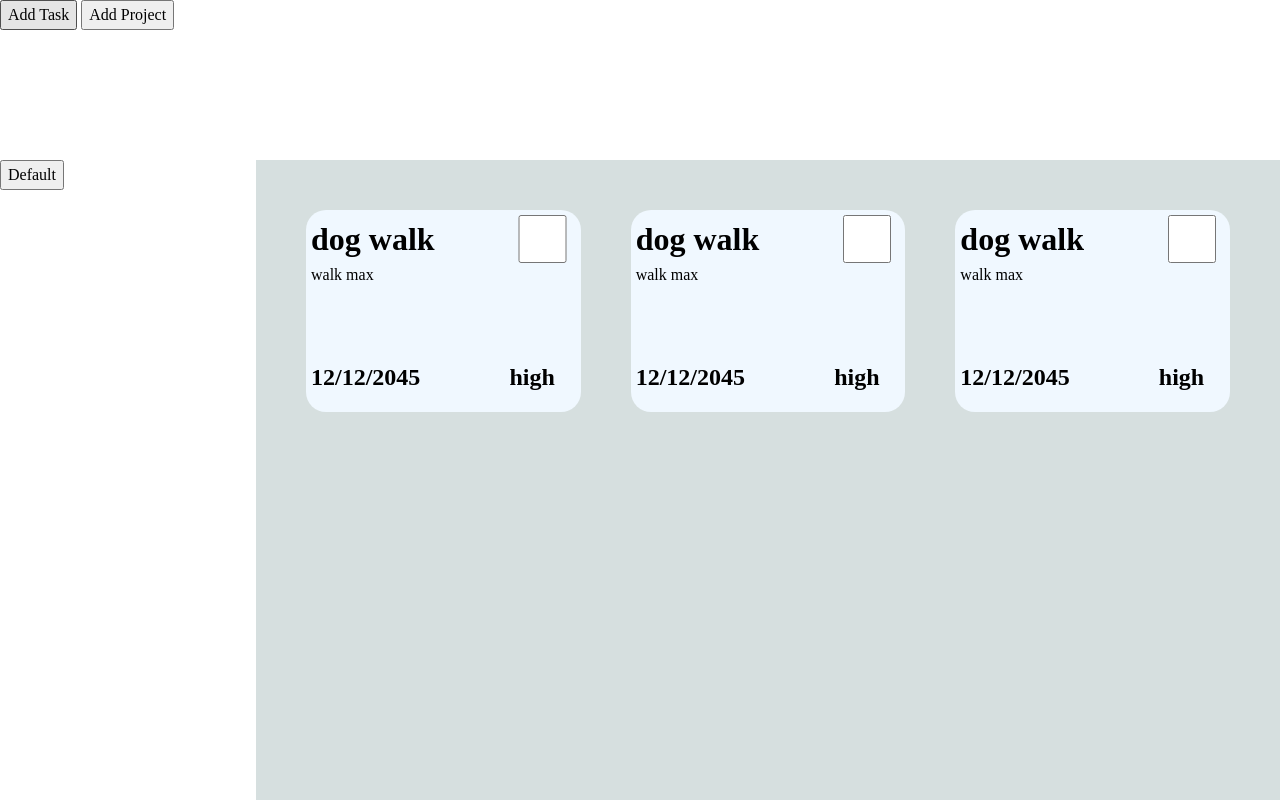
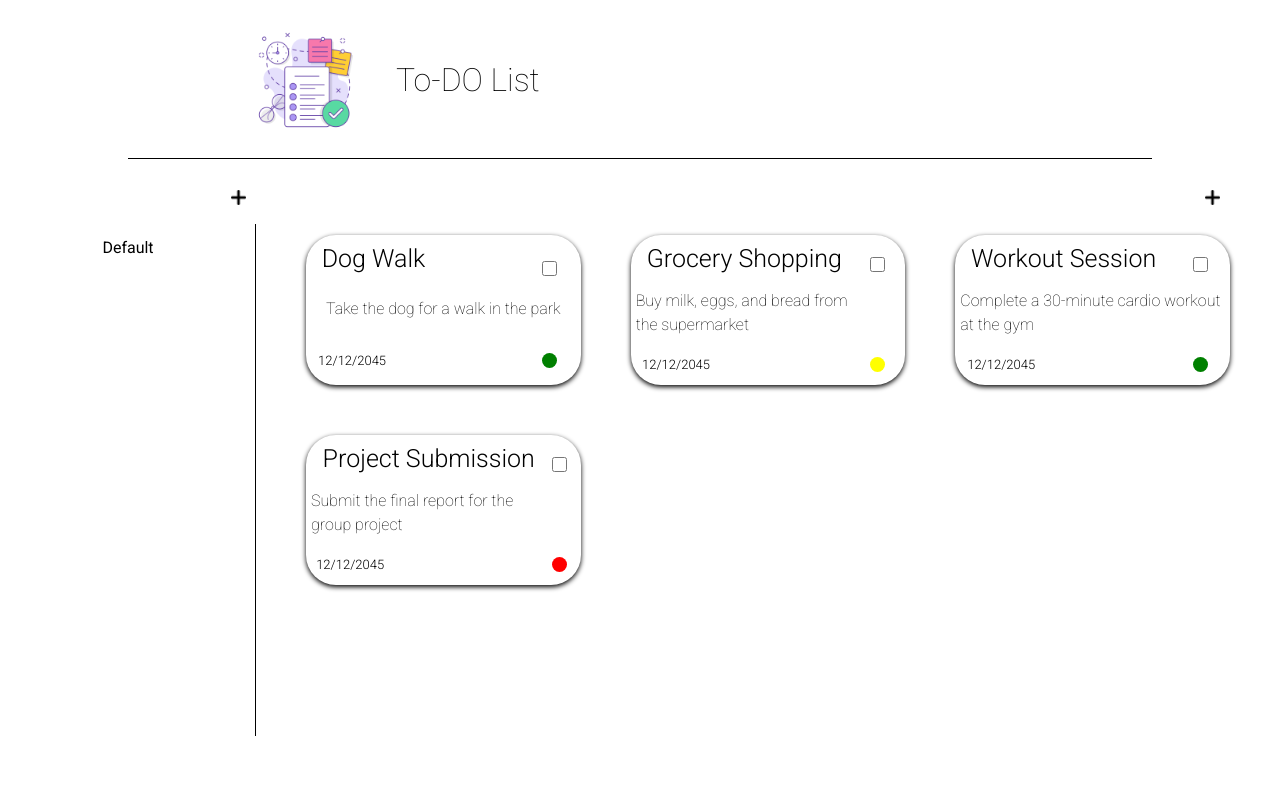
Before and after one commit to ahmedelmhnd/op-todo-list, a website built with webpack: page src/template.html in a window 1280 px wide. Built offline with nearby package versions, Linux system fonts and the light colour scheme.

Commit message:
finished all css styling, and added image icons

```diff
--- a/src/buttons.js
+++ b/src/buttons.js
@@ -67,8 +67,6 @@ function saveTaskButton(project, projectList)
             projectList[selectedOption.id].addTask(task1);
         }
 
-
-
         fillProject(project.tasks);
 
         taskDialog.close();
--- a/src/dom.js
+++ b/src/dom.js
@@ -20,9 +20,9 @@ function renderCard(task)
     dueDate.textContent = task.dueDate;
     dueDate.classList = "card-dueDate";
 
-    const priority = document.createElement("h2");
-    priority.textContent = task.priority;
-    priority.classList = "card-priority";
+    const priority = document.createElement("div");
+    setupPriority(priority, task.priority);
+
 
     const check = document.createElement("input");
     check.type = "checkbox";
@@ -43,6 +43,24 @@ function renderCard(task)
     {
         task.check = !task.check;
     });
+}
+
+function setupPriority(circle, priority)
+{
+    console.log(priority);
+    switch (priority) {
+        case "High":
+            circle.classList = "card-priority circle red";
+            break;
+        case "Medium":
+            circle.classList = "card-priority circle yellow";
+            break;
+        case "Low":
+            circle.classList = "card-priority circle green";
+            break;
+        default:
+            break;
+    }
 }
 
 function refresh()
@@ -78,6 +96,7 @@ function renderProjects(projectList)
     {
         const project = document.createElement("li");
         const button = document.createElement("button");
+        button.classList = "sidebar-button";
         button.textContent = e.title;
 
 
--- a/src/index.js
+++ b/src/index.js
@@ -15,26 +15,22 @@ closeProjectButton();
 saveProjectButton(list);
 
 let defaultProject = new project([], "Default", "na");
-let project2 = new project();
+
 addProject(list, defaultProject);
 
 saveTaskButton(defaultProject, list);
 
 
-let task1 = new task("dog walk","walk max","12/12/2045","high");
-let task2 = new task("ptoateo","patata","12/12/2045","high");
+let task1 = new task("Dog Walk", "Take the dog for a walk in the park", "12/12/2045", "Low");
+let task2 = new task("Grocery Shopping", "Buy milk, eggs, and bread from the supermarket", "12/12/2045", "Medium");
+let task3 = new task("Workout Session", "Complete a 30-minute cardio workout at the gym", "12/12/2045", "Low");
+let task4 = new task("Project Submission", "Submit the final report for the group project", "12/12/2045", "High");
 
-list[0].addTask(task1);
+
+
 defaultProject.addTask(task1);
-defaultProject.addTask(task1);
-
-project2.addTask(task2);
-project2.addTask(task2);
-project2.addTask(task2);
+defaultProject.addTask(task2);
+defaultProject.addTask(task3);
+defaultProject.addTask(task4);
 
 fillProject(defaultProject.tasks);
-
-const p1 = document.getElementById("1");
-const p2 = document.getElementById("2");
-
-console.log(task1.title + task1.desc + task1.dueDate + task1.priority);
--- a/src/styles.css
+++ b/src/styles.css
@@ -6,6 +6,7 @@
   /* 2. Remove default margin */
   * {
     margin: 0;
+    font-family: "Roboto", serif;
   }
 
   body {
@@ -61,22 +62,30 @@ body
 
 .container
 {
+    display: flex;
+    flex-direction: column;
     grid-row: 2;
     grid-column: 2;
-    background-color: rgb(214, 223, 223);
+    background-color: white;
     padding: 50px;
+    padding-top: 20px;
+    gap: 20px;
+
 }
 
 .card-container
 {
     display: grid;
-    grid-template-columns: 1fr 1fr 1fr;
+
     gap: 50px;
+
+    grid-template-columns: repeat(auto-fill, minmax(200px, 1fr));
+    align-items: start;
 }
 
 .card
 {
-    background-color: aliceblue;
+    background-color: white;
     border-radius: 20px;
     padding: 5px;
 
@@ -84,7 +93,68 @@ body
 
 .sidebar
 {
+    display: flex;
+    flex-direction: column;
+    position: relative;
     grid-row: 2;
+    background-color: white;
+    align-items: center;
+    padding-top: 20px;
+    gap: 20px;
+
+}
+
+.sidebar::after {
+    content: '';
+    position: absolute;
+    right: 0px;
+    top: 10%; /* Adjust this to control where the border starts */
+    bottom: 10%; /* Adjust this to control where the border ends */
+    width: 1px; /* The thickness of the border */
+    background-color: black; /* The color of the border */
+  }
+
+.sidebar-button
+{
+    background-color: white;
+    border: 0;
+}
+
+.sidebar-button:hover
+{
+    border-bottom: solid 1px;
+    transform: scale(1.2)
+}
+
+.projects-list
+{
+    display: flex;
+    flex-direction: column;
+    align-items: center;
+    gap: 10px;
+}
+
+.headbar
+{
+    padding-left: 20%;
+    display: flex;
+    justify-content: flex-start;
+    gap: 40px;
+    align-items: center;
+    position: relative;
+    background-color: white;
+    grid-column: 1 / 3;
+}
+
+.headbar::after
+{
+  content: '';
+  position: absolute;
+  left: 10%; /* Align the border with the left edge */
+  bottom: 1px; /* Move the border below the element */
+  width: 80%; /* The border will span the full width of the element */
+  height: 1px; /* Thickness of the border */
+  background-color: black; /* Border color */
 }
 
 nav ul
@@ -105,24 +175,36 @@ dialog
 .card
 {
     display: grid;
-    grid-template: 1fr 2fr 1fr / 1fr 1fr 1fr 1fr;
+    grid-template: 1fr minmax(1fr, 400px) 1fr / 1fr 1fr 1fr 1fr;
+    border-radius: 30px;
+    box-shadow: 0px 2px 5px;
+    min-height: 150px;
 }
 
 .card-title
 {
-    grid-column: 1 / 3;
+    grid-column: 1 / 4;
+    font-size: 25px;
+    font-weight: 300;
+    padding-left: 5%;
 }
 
 .card-desc
 {
     grid-column: 1 / 5;
     grid-row: 2 / 3;
+    font-weight: 100;
+    justify-self: center;
 }
 
 .card-dueDate
 {
+    align-self: center;
+    padding-left: 5%;
     grid-column: 1 / 3;
     grid-row: 3;
+    font-size: 13px;
+    font-weight: 300;
 }
 
 .card-priority
@@ -134,4 +216,67 @@ dialog
 .card-check
 {
     grid-column: 4;
+    width:15px;
+    justify-self: center;
 }
+
+.circle
+{
+    align-self: center;
+    justify-self: center;
+    height: 15px;
+    width: 15px;
+    border-radius: 50%;
+    background-color: rgb(0, 0, 0);
+}
+
+.red
+{
+    background-color: red;
+}
+
+.yellow
+{
+    background-color: yellow;
+}
+
+.green
+{
+    background-color: green;
+}
+
+.plus-sidebar
+{
+    height: 15px;
+    width: 15px;
+    align-self: flex-end;
+    margin: 10px;
+}
+
+.plus-sidebar:hover
+{
+    transform: scale(1.5)
+}
+
+.plus-task
+{
+    height: 15px;
+    width: 15px;
+    align-self: flex-end;
+    margin: 10px;
+}
+
+.plus-task:hover
+{
+    transform: scale(1.5)
+}
+
+.todo-icon
+{
+    height: 100px;
+}
+
+.title
+{
+    font-weight: 200;
+}
--- a/src/template.html
+++ b/src/template.html
@@ -4,6 +4,11 @@
     <meta charset="UTF-8">
     <meta name="viewport" content="width=device-width, initial-scale=1.0">
     <title>Document</title>
+
+    <link rel="preconnect" href="https://fonts.googleapis.com">
+    <link rel="preconnect" href="https://fonts.gstatic.com" crossorigin>
+    <link href="https://fonts.googleapis.com/css2?family=Roboto:ital,wght@0,100;0,300;0,400;0,500;0,700;0,900;1,100;1,300;1,400;1,500;1,700;1,900&display=swap" rel="stylesheet">
+
 </head>
 <body>
     <dialog id="task-dialog">
@@ -23,7 +28,7 @@
             <label>
                 Priority:
                 <select class="priority">
-                    <option value="default">Low</option>
+                    <option>Low</option>
                     <option>Medium</option>
                     <option>High</option>
                 </select>
@@ -32,7 +37,7 @@
                 <select class="choose-project"></select>
             </label>
             <div><button id="cancel-button">Cancel</button></div>
-            <div><button id="save-button" value="default">Save</button></div>
+            <div><button id="save-button" type="submit" value="default">Save</button></div>
         </form>
     </dialog>
 
@@ -53,19 +58,20 @@
 
 
     <div class = "headbar">
-    <button id="add-task">Add Task</button>
-    <button id="add-project">Add Project</button>
+    <img src="work-order.png" class="todo-icon" alt="">
+    <h1 class="title">To-DO List</h1>
+
     </div>
 
     <div class="sidebar">
+        <img src="plus.png" class="plus-sidebar" alt="" id="add-project">
         <nav class="projects">
-            <ul>
-                <li><button id="1">pj1</button></li>
-                <li><button id="2">pj2</button></li>
+            <ul class="projects-list">
             </ul>
         </nav>
     </div>
     <div class="container">
+        <img src="plus.png" class="plus-task" id="add-task">
         <div class = "card-container"></div>
     </div>
 </body>
```
Also changed, not shown: src/plus.png (added), src/work-order.png (added).
